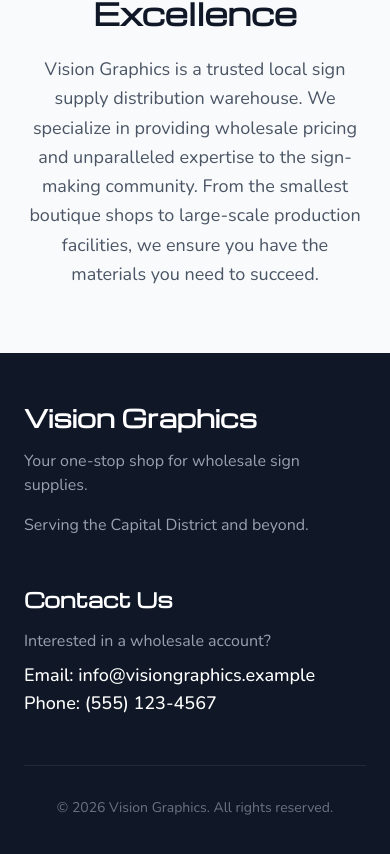
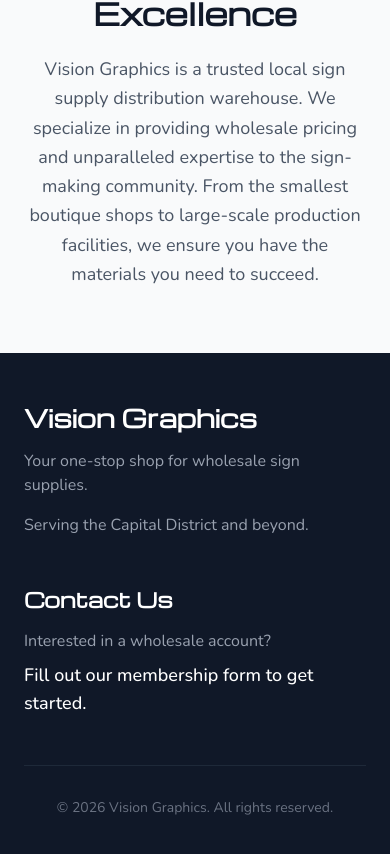
Before and after one commit to absoluteclaw310-arch/visiongraphics, a Next.js app: page / in a window 390 px wide. Shown: the part 1544-2398 px from the top of the page. Built offline with nearby package versions, Linux system fonts and the light colour scheme.

Commit message:
Remove contact email and phone from footer

```diff
--- a/src/app/page.tsx
+++ b/src/app/page.tsx
@@ -90,8 +90,7 @@ export default function Home() {
           <div className="text-left">
             <h3 className="text-xl font-semibold mb-4 font-primary">Contact Us</h3>
             <p className="text-gray-400">Interested in a wholesale account?</p>
-            <p className="text-lg font-medium mt-2">Email: info@visiongraphics.example</p>
-            <p className="text-lg font-medium">Phone: (555) 123-4567</p>
+            <p className="text-lg font-medium mt-2">Fill out our membership form to get started.</p>
           </div>
         </div>
         <div className="text-center mt-12 pt-8 border-t border-gray-800 text-gray-500 text-sm">
```
